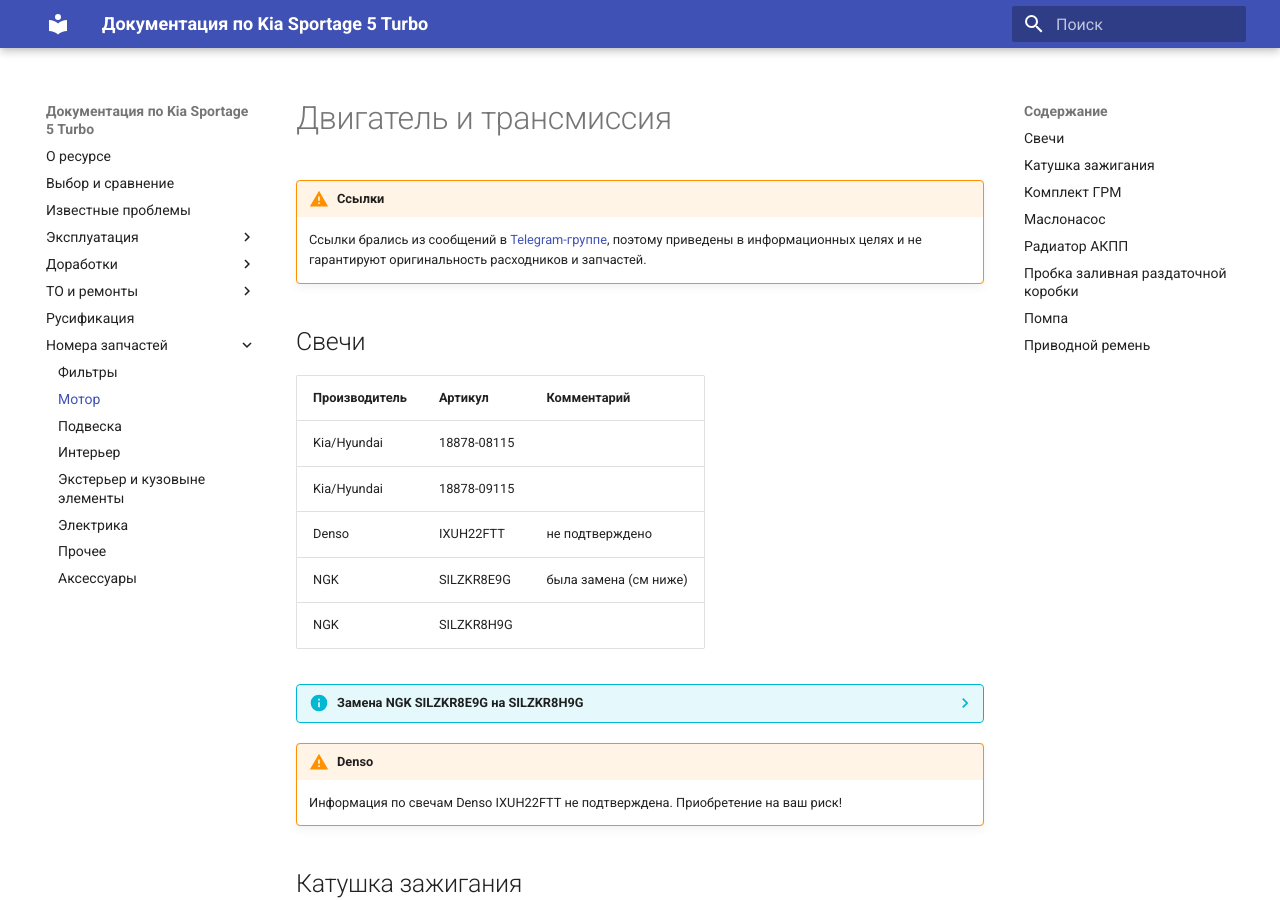
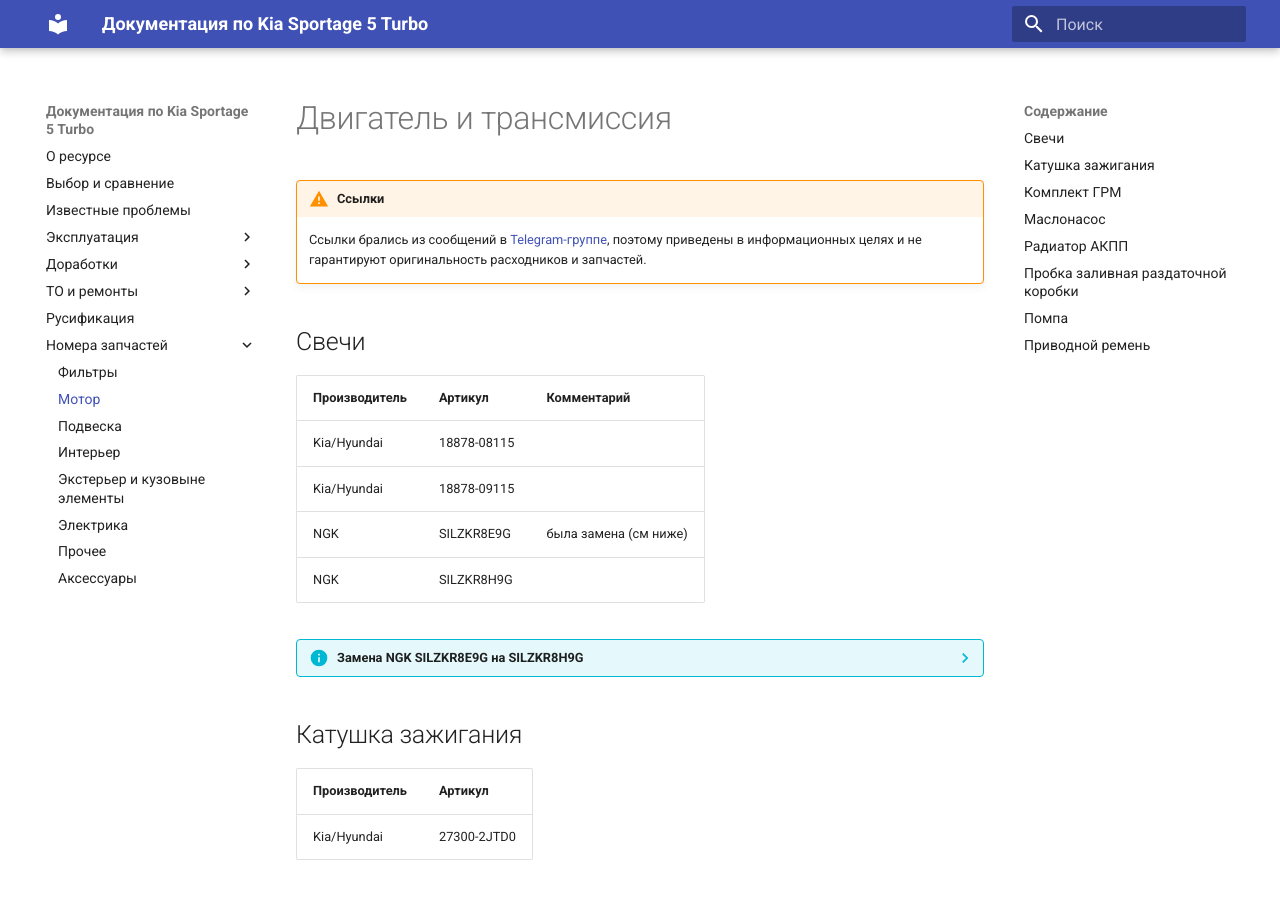
Before and after one commit to kia-sportage-docs/kia-sport5-docs, an MkDocs documentation site: the page built from docs/part/motor.md, in a window 1280 px wide and 900 px high. Built offline with MkDocs 1.6.1 and Material for MkDocs 9.7.7, drawn with Linux system fonts in a browser that asks for light colours.

Commit message:
fix information on motor parts

```diff
--- a/docs/part/motor.md
+++ b/docs/part/motor.md
@@ -8,7 +8,6 @@
 |---|---| --- |
 | Kia/Hyundai | 18878-08115 ||
 | Kia/Hyundai | 18878-09115 ||
-| Denso | IXUH22FTT| не подтверждено |
 | NGK | SILZKR8E9G | была замена (см ниже) |
 | NGK | SILZKR8H9G | |
 
@@ -16,9 +15,6 @@
     Был бюллетень по замене SILZKR8E9G на SILZKR8H9G
     <center>![Image title](../images/photo_2025-09-15_12-25-28.jpg){ loading=lazy }</center>
 
-
-!!! warning "Denso"
-    Информация по свечам Denso IXUH22FTT не подтверждена. Приобретение на ваш риск!
 
 ## Катушка зажигания
 | Производитель | Артикул   |
```
Also changed, not shown: docs/images/photo_2025-09-15_12-25-28.jpg.
